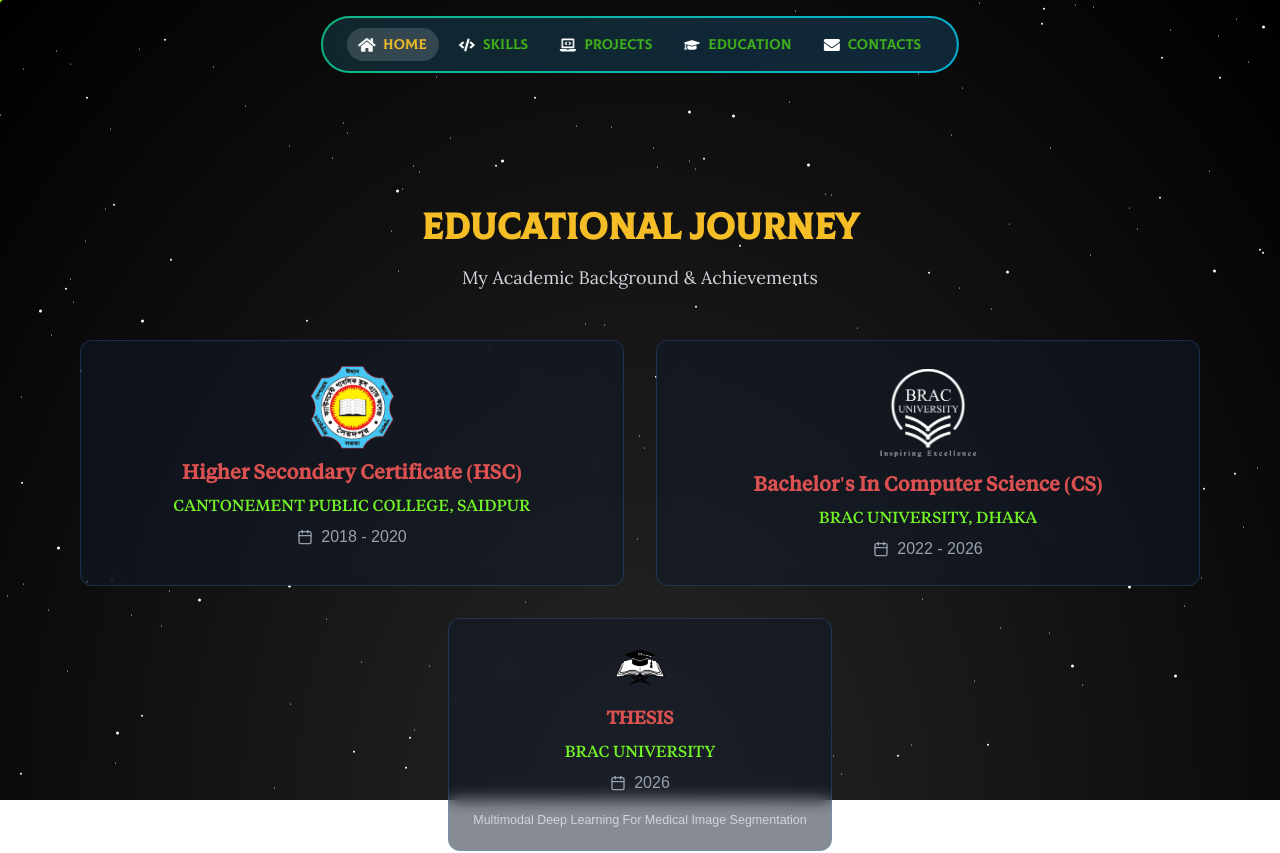
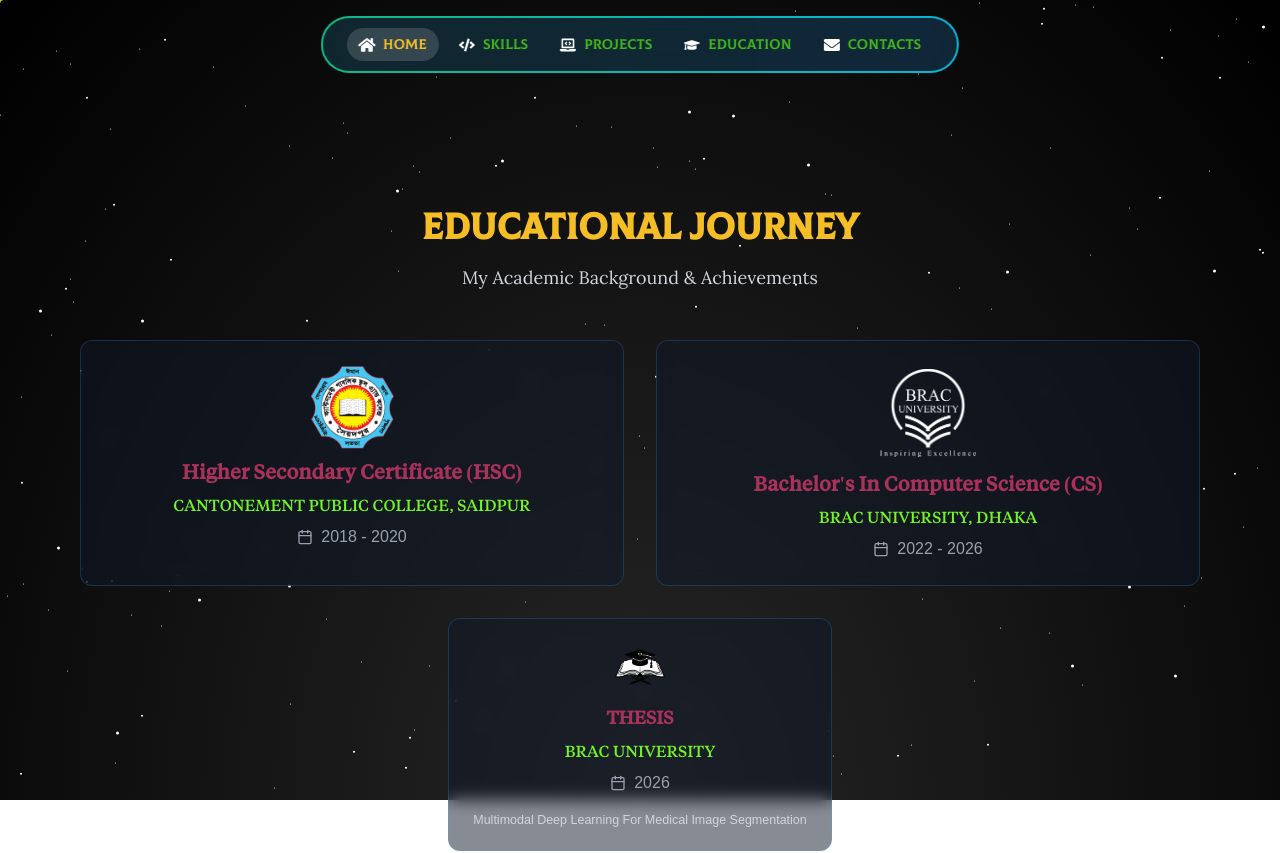
Before and after one commit to uzicodes/utsho-heaven-chowdhury, a Next.js app: page /education in a window 1280 px wide. Shown: the top 853 px of the page. Built offline with nearby package versions, Linux system fonts and the light colour scheme.

Commit message:
feat: changed the color of the education cards title colors to #A8325A

```diff
--- a/src/app/education/page.tsx
+++ b/src/app/education/page.tsx
@@ -236,7 +236,7 @@ const EducationSection: React.FC = () => {
                                             className={`${edu.className} object-contain`}
                                             style={edu.style}
                                         />
-                                        <h3 className="text-xl font-bold tiempos-font" style={{ color: '#DB5151' }}>
+                                        <h3 className="text-xl font-bold tiempos-font" style={{ color: '#A8325A' }}>
                                             {edu.degree}
                                         </h3>
                                     </div>
@@ -273,7 +273,7 @@ const EducationSection: React.FC = () => {
                                         className="h-14 w-14 object-contain"
                                         style={{ maxWidth: '56px', maxHeight: '56px' }}
                                     />
-                                    <h3 className="text-lg font-bold tiempos-font" style={{ color: '#DB5151' }}>
+                                    <h3 className="text-lg font-bold tiempos-font" style={{ color: '#A8325A' }}>
                                         THESIS
                                     </h3>
                                 </div>
```
